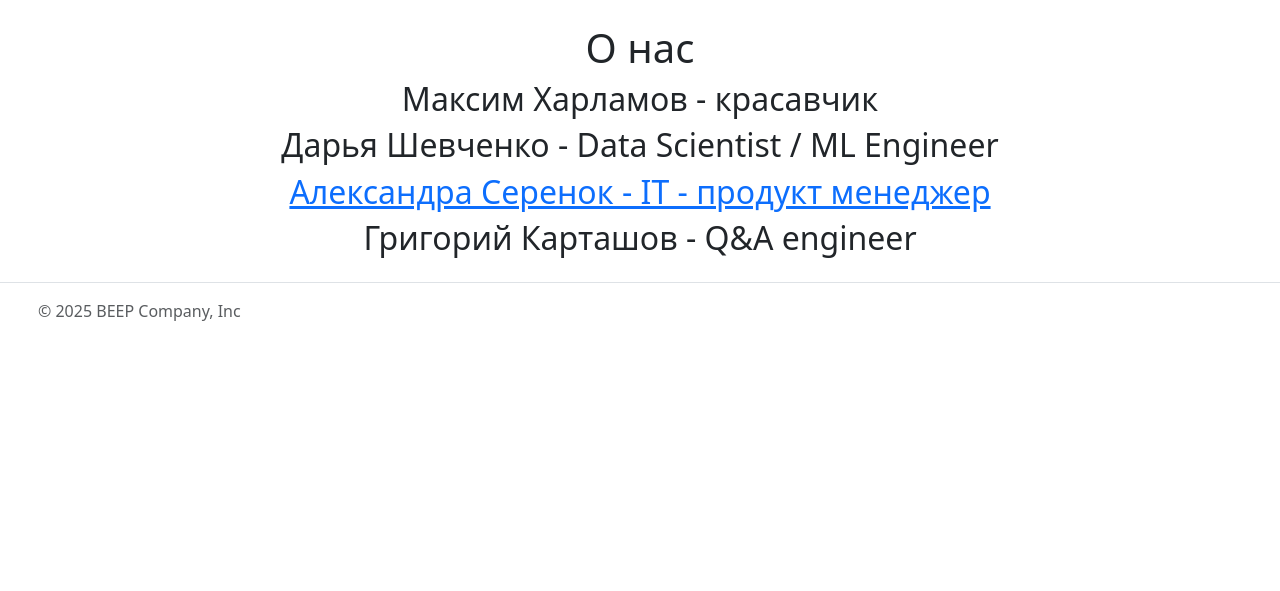
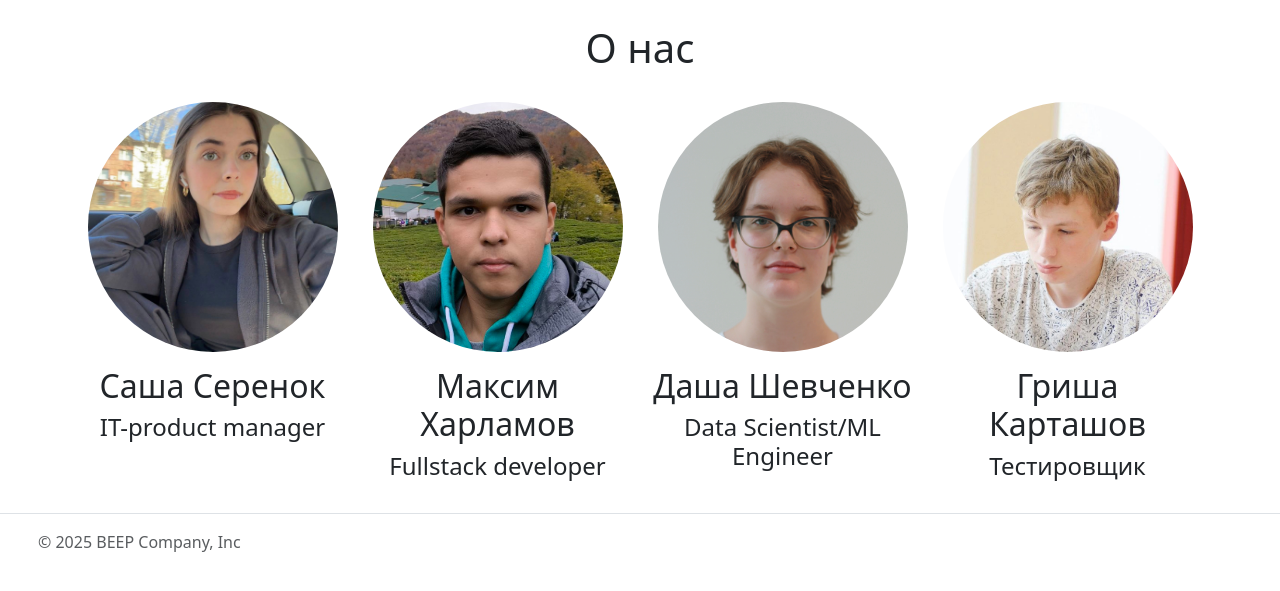
Before and after one commit to DomiStjls/BEEP, a FastAPI app: page /about in a window 1280 px wide. Shown: the part 73-664 px from the top of the page. Run offline with FastAPI, Linux system fonts and the light colour scheme.

Commit message:
our photos

```diff
--- a/templates/about.html
+++ b/templates/about.html
@@ -3,9 +3,29 @@
 {% block content %}
 <div class="text-center">
     <h1>О нас</h1>
-    <h2>Максим Харламов - красавчик</h2>
-    <h2>Дарья Шевченко - Data Scientist / ML Engineer</h2>
-    <a href="https://t.me/xvwdejs"><h2>Александра Серенок - IT - продукт менеджер </h2></a>
-    <h2>Григорий Карташов - Q&A engineer</h2>
+    <div class="container" style="margin-top: 30px;">
+        <div class="row">
+            <div class="col">
+                <img src="{{ url_for('static', path='images/sasha.jpg') }}" alt="" width="250" style="border-radius:50%; margin-bottom: 15px;">
+                <h2>Саша Серенок</h2>
+                <h4>IT-product manager</h4>
+            </div>
+            <div class="col">
+                <img src="{{ url_for('static', path='images/maks.jpg') }}" alt="" width="250" style="border-radius:50%; margin-bottom: 15px;">
+                <h2>Максим Харламов</h2>
+                <h4>Fullstack developer</h4>
+            </div>
+            <div class="col">
+                <img src="{{ url_for('static', path='images/dasha.jpg') }}" alt="" width="250" style="border-radius:50%; margin-bottom: 15px;">
+                <h2>Даша Шевченко</h2>
+                <h4>Data Scientist/ML Engineer</h4>
+            </div>
+            <div class="col">
+                <img src="{{ url_for('static', path='images/grisha.jpg') }}" alt="" width="250" style="border-radius:50%; margin-bottom: 15px;">
+                <h2>Гриша Карташов</h2>
+                <h4>Тестировщик</h4>
+            </div>
+        </div>
+    </div>
 </div>
 {% endblock content %}
```
Also changed, not shown: static/images/dasha.jpg (added), static/images/grisha.jpg (added), static/images/maks.jpg (added), static/images/sasha.jpg (added).
